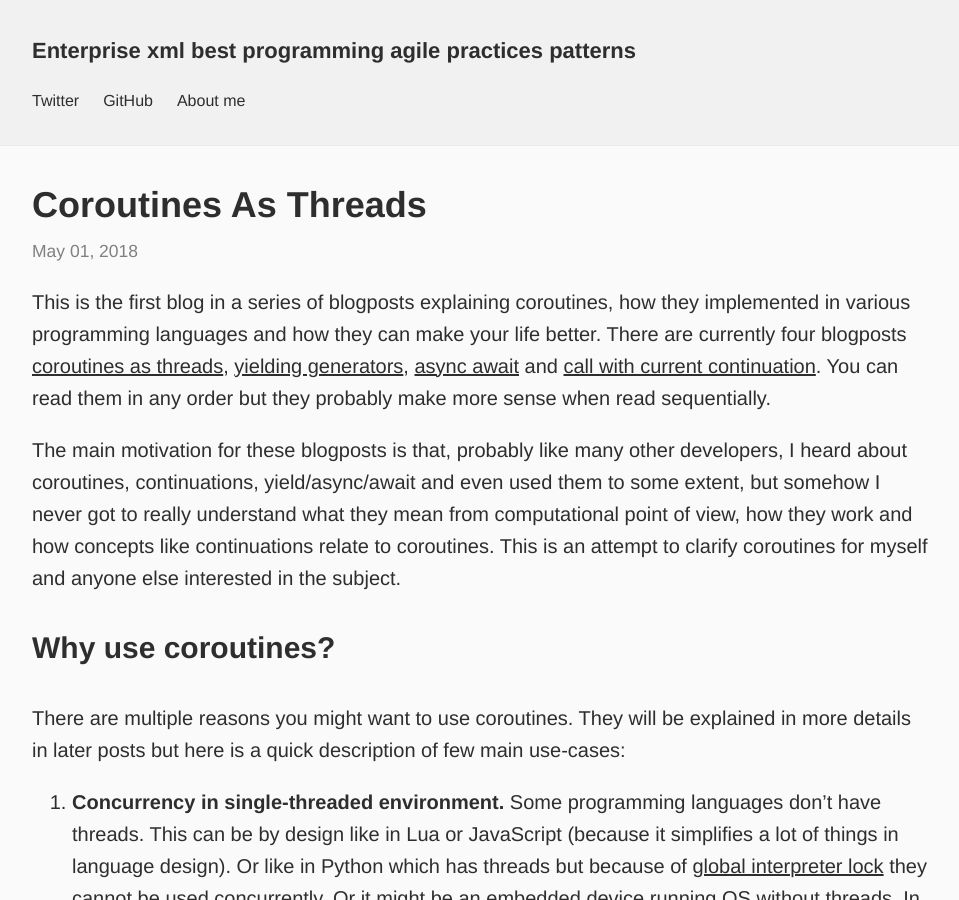
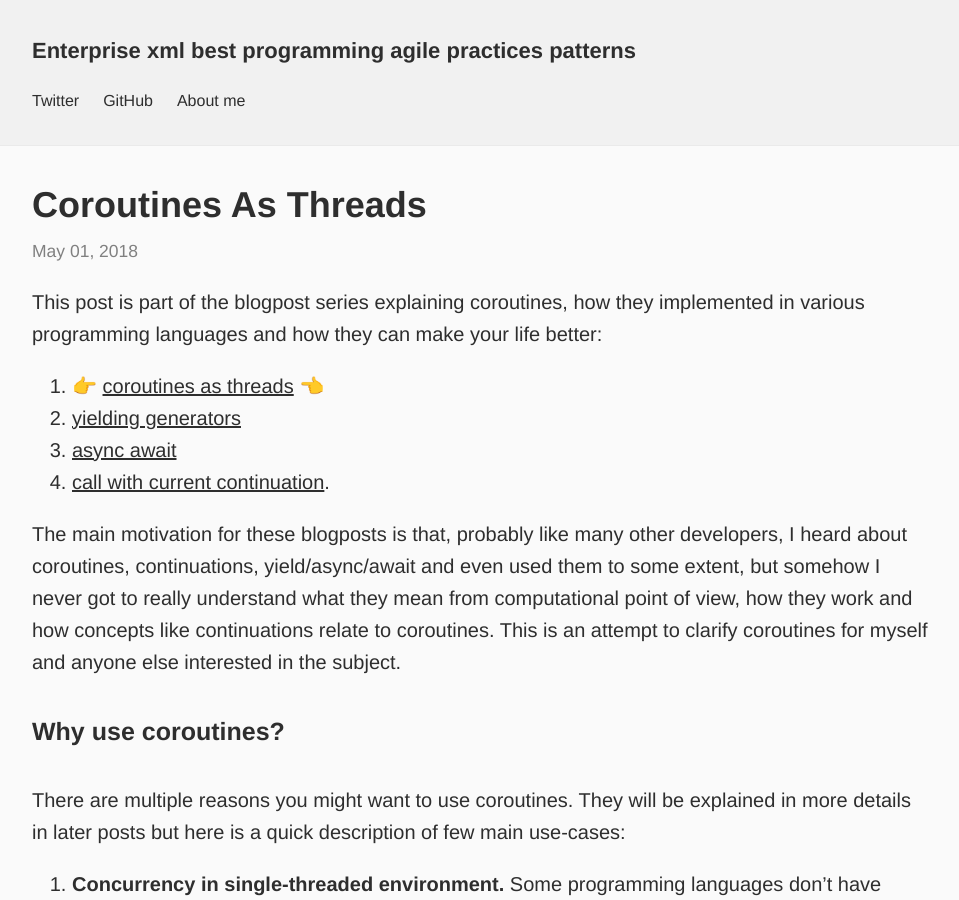
Before and after one commit to dkandalov/dkandalov.github.io, a Jekyll site: the page built from _posts/coroutines/2018-05-01-coroutines-as-threads.md, in a window 1280 px wide and 900 px high. Shown: the whole window, without its empty margins (160-1119 px from the left). Built offline with Jekyll 4.4.1, drawn with Linux system fonts in a browser that asks for light colours; our own code applies the rules of GitHub Pages for plain Markdown files.

Commit message:
finished reviewing yield post

```diff
--- a/_posts/coroutines/2018-05-01-coroutines-as-threads.md
+++ b/_posts/coroutines/2018-05-01-coroutines-as-threads.md
@@ -2,18 +2,16 @@
 draft: true
 ---
 
-This is the first blog in a series of blogposts explaining coroutines, how they implemented in various programming languages and how they can make your life better.
-There are currently four blogposts
-[coroutines as threads]({% post_url 2018-05-01-coroutines-as-threads %}),
-[yielding generators]({% post_url 2018-05-02-yielding-generators %}),
-[async await]({% post_url 2018-05-03-async-await %}) and
-[call with current continuation]({% post_url 2018-05-06-call-with-current-continuation %}).
-You can read them in any order but they probably make more sense when read sequentially.
+This post is part of the blogpost series explaining coroutines, how they implemented in various programming languages and how they can make your life better:
+1. 👉 [coroutines as threads]({% post_url 2018-05-01-coroutines-as-threads %}) 👈
+2. [yielding generators]({% post_url 2018-05-02-yielding-generators %})
+3. [async await]({% post_url 2018-05-03-async-await %})
+4. [call with current continuation]({% post_url 2018-05-06-call-with-current-continuation %}).
 
 The main motivation for these blogposts is that, probably like many other developers, I heard about coroutines, continuations, yield/async/await and even used them to some extent, but somehow I never got to really understand what they mean from computational point of view, how they work and how concepts like continuations relate to coroutines. This is an attempt to clarify coroutines for myself and anyone else interested in the subject.
 
 
-### Why use coroutines?
+#### Why use coroutines?
 
 There are multiple reasons you might want to use coroutines.
 They will be explained in more details in later posts but here is a quick description of few main use-cases:
@@ -26,12 +24,12 @@ Some programming languages don't have threads. This can be by design like in Lua
 3. **Efficient use of OS resources and hardware.** If the design of your application requires a lot of threads, then you can benefit from coroutines by saving on memory allocation, time it takes to do context switch and ultimately benefit from using hardware more efficiently. For example, if each "business object" in your application is assigned a thread, then by using coroutines you will need less memory and will benefit from faster switching between coroutines. Another example might be performing blocking IO. Because in general, threads are more expensive than sockets, you are more likely to run out of available OS threads than sockets. To avoid this problem you can use non-blocking IO with coroutines.
 
 
-### Brief history
+#### Brief history
 
 There is nothing new about coroutines from computer science point of view. [According to wikipedia](https://en.wikipedia.org/wiki/Coroutine) coroutines were known as early as 1958. There were implemented in high-level programming languages starting with [Simula 67](https://en.wikipedia.org/wiki/Simula) and in [Scheme](https://en.wikipedia.org/wiki/Scheme_%28programming_language%29) in 1972. Coroutines were so old news by 90s that John Reynolds wrote [The Discoveries of Continuations paper](http://www.cs.ru.nl/%7Efreek/courses/tt-2011/papers/cps/histcont.pdf) in 1993 describing the rediscoveries of continuations. Until about 80s there were no threads easily available in operating systems so if you needed any concurrent behaviour you would have to use coroutines or something similar. Later on, when threads because widespread, it seems that everyone forgot about coroutines for a while. Until recently, when coroutines came back into mainstream probably because some of the languages (like Python and JavaScript) don't have or can't use threads by design.
 
 
-### Coroutine definition
+#### Coroutine definition
 
 A coroutine is a function which:
  - can **suspend** its execution (the expression where it suspends is called **suspension point**);
@@ -41,7 +39,7 @@ This is an informal definition because there seems to be no consensus about what
 There are few ways in which coroutines are implemented in programming languages. The most widespread implementations are coroutines as threads, yield/async/await and via "call with current continuation" (abbreviated as "call/cc"). Under the hood they all use the same idea, so it might useful to think about them as design patterns which use the same underlying mechanism to solve different problems.
 
 
-### Coroutines as threads
+## Coroutines as threads
 
 [Lua](https://www.lua.org/about.html) is a scripting programming language designed to be used as an embedded language in large applications (thinking about it as "javascript for interacting with C" might be a fair analogy). In case you never encountered Lua, it is the most used scripting language in the gaming industry and definitely falls into the category of industrial strength enterprise languages.
 
```
Also changed, not shown: _posts/coroutines/2018-05-02-yielding-generators.md (+99 -35 lines).
